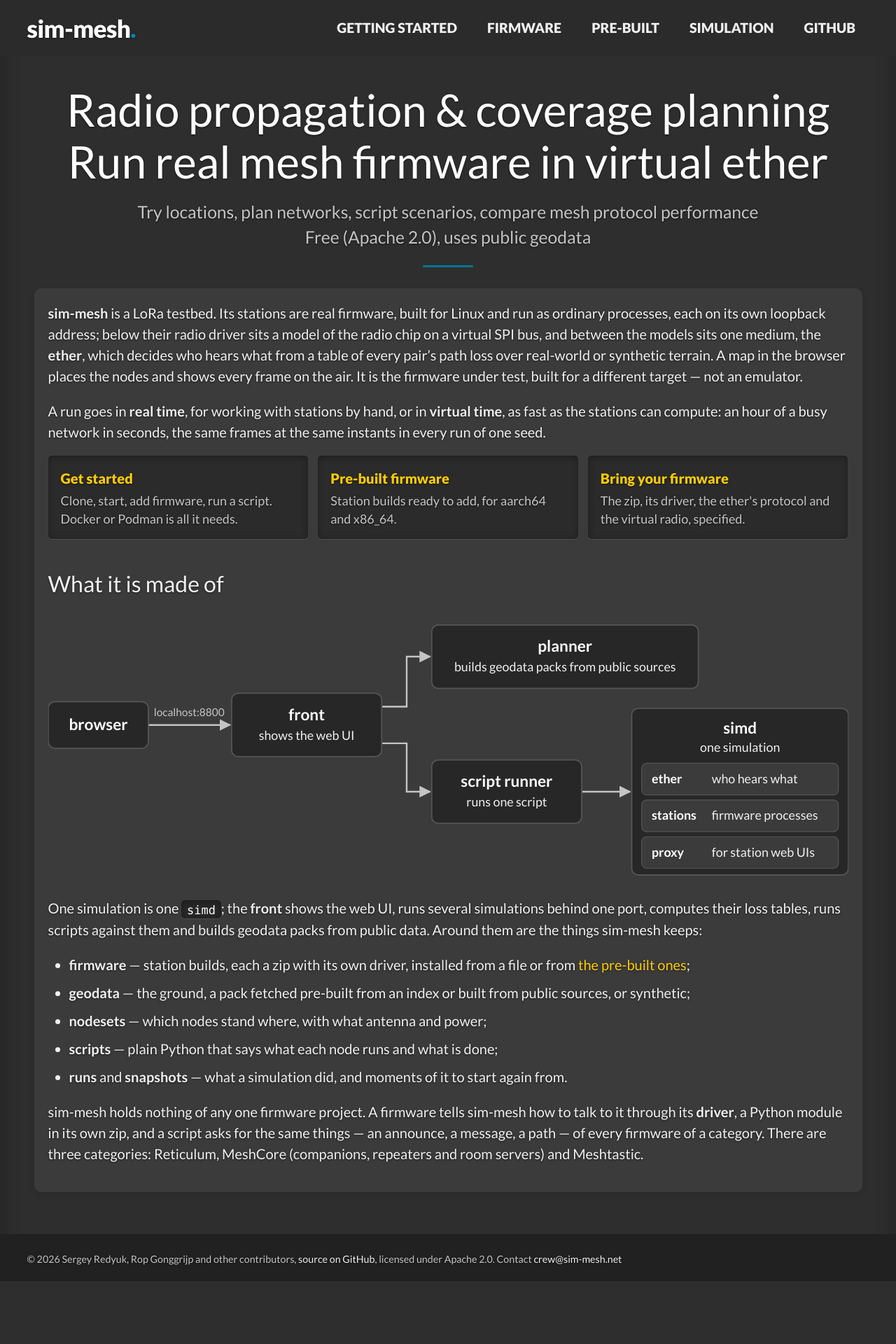
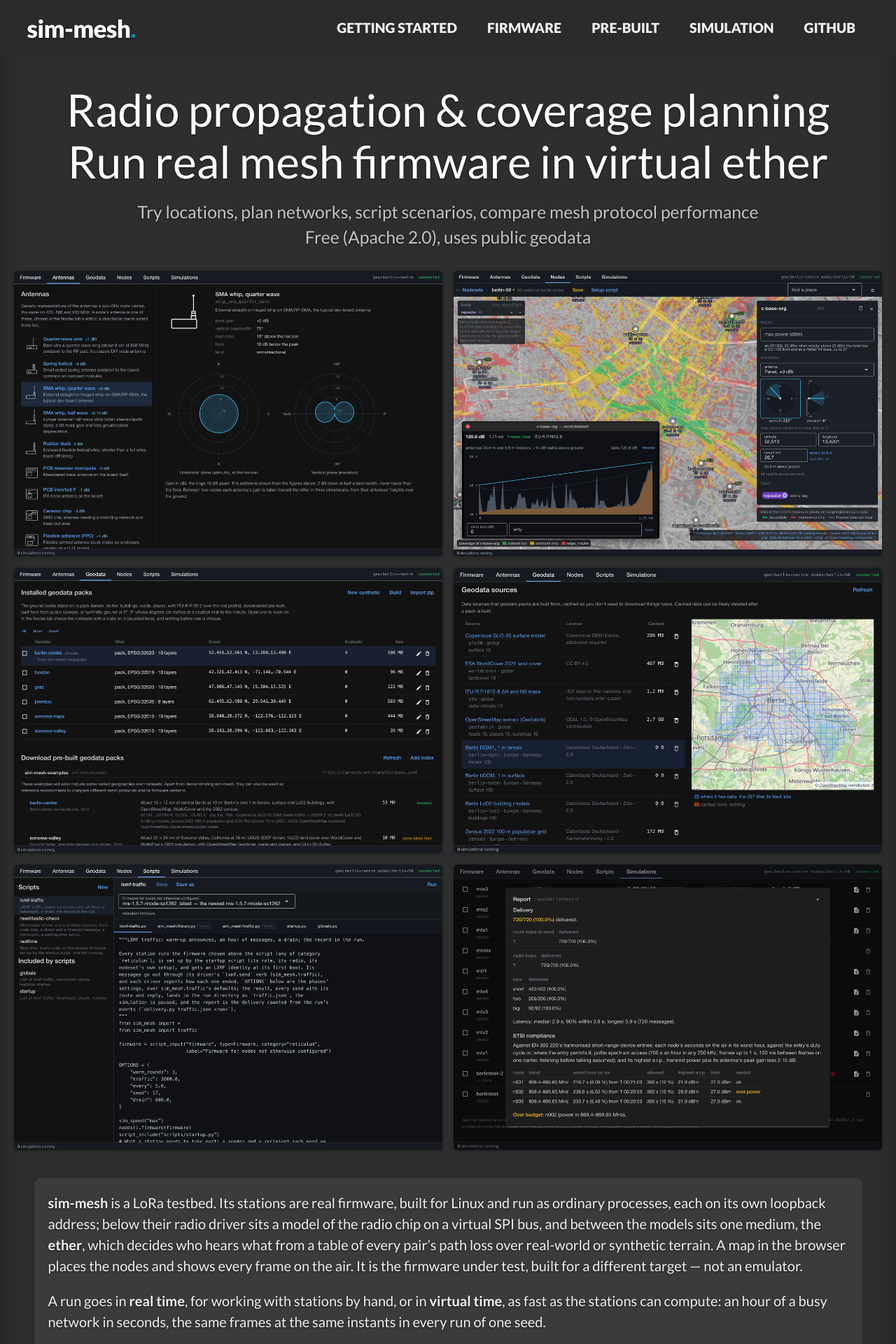
Before and after one commit to sim-mesh/sim-mesh.github.io, a Jekyll site: the page built from index.md, in a window 1280 px wide. Shown: the top 1920 px of the page at 70% size. Built offline with Jekyll 4.4.1, drawn with Linux system fonts in a browser that asks for light colours; before the commit the page ends 1830 px from its top, so only the background shows below that.

Commit message:
Home: screenshot grid under the hero, zooming to full size; preview through sim dev
Signed-off-by: Rop Gonggrijp <rop@gonggri.jp>

```diff
--- a/_layouts/default.html
+++ b/_layouts/default.html
@@ -9,7 +9,7 @@
 <link rel="preconnect" href="https://fonts.googleapis.com">
 <link rel="preconnect" href="https://fonts.gstatic.com" crossorigin>
 <link rel="stylesheet" href="https://fonts.googleapis.com/css2?family=Lato:ital,wght@0,300;0,400;0,700;0,900;1,300;1,400&display=swap">
-<link rel="stylesheet" href="{{ '/assets/css/site.css' | relative_url }}">
+<link rel="stylesheet" href="{{ '/assets/css/site.css' | relative_url }}?v={{ site.time | date: '%s' }}">
 </head>
 <body>
 
@@ -34,6 +34,11 @@
     <p>{% for line in page.hero %}{{ line }}{% unless forloop.last %}<br>{% endunless %}{% endfor %}</p>
     <p class="tagline">{% for line in page.hero_sub %}{{ line }}{% unless forloop.last %}<br>{% endunless %}{% endfor %}</p>
   </div>
+</div>
+<div class="hero-shots">
+  {%- for shot in page.hero_shots %}
+  <figure class="shot"><button type="button"><img src="{{ '/assets/img/' | append: shot.name | append: '.png' | relative_url }}" data-full="{{ '/assets/img/full/' | append: shot.name | append: '.png' | relative_url }}" width="1200" height="800" alt="{{ shot.alt }}"></button></figure>
+  {%- endfor %}
 </div>
 {%- endif %}
 
--- a/assets/css/site.css
+++ b/assets/css/site.css
@@ -1,8 +1,8 @@
 /* The jekyllrb.com design, rebuilt: Lato on a dark ground, content in a raised
    card, gold links, and the notched note boxes. Brighter ink and regular-weight
    body text for contrast; modern layout primitives instead of floats and vendor prefixes.
-   --brand is the only per-site value — the logo dot, the rule under the hero
-   tagline, and the current item in the sidebar. */
+   --brand is the only per-site value — the logo dot and the current item in
+   the sidebar. */
 :root{
   color-scheme:dark;
 
@@ -134,15 +134,16 @@ em,i{font-style:italic}
   margin-top:18px;
   font-weight:400;
 }
-.intro .tagline::after{
-  content:"";
-  display:block;
-  width:72px;
-  height:3px;
-  margin:22px auto 0;
-  border-radius:2px;
-  background:linear-gradient(to bottom,var(--brand),var(--brand-dark));
+/* Screenshots under the tagline, two to a row across the whole window, each
+   zooming on a click. */
+.hero-shots{
+  display:grid;
+  grid-template-columns:repeat(2,minmax(0,1fr));
+  gap:16px;
+  padding:0 20px;
+  margin:0 0 40px;
 }
+.hero-shots .shot{margin:0}
 
 /* ---------- body grid ---------- */
 .site-main{flex:1 0 auto;padding-bottom:20px}
@@ -354,16 +355,15 @@ th{font-weight:900;text-transform:uppercase;font-size:.8em;letter-spacing:.06em;
   display:flex;
   align-items:center;
   justify-content:center;
-  padding:20px;
   background:rgba(0,0,0,.9);
   cursor:zoom-out;
 }
 .lightbox[hidden]{display:none}
+/* As large as the window allows, its proportions kept. */
 .lightbox img{
-  max-width:100%;
-  max-height:100%;
-  border-radius:5px;
-  box-shadow:0 10px 40px rgba(0,0,0,.6);
+  width:100%;
+  height:100%;
+  object-fit:contain;
 }
 
 /* ---------- footer ---------- */
```
Also changed, not shown: other parts of _layouts/default.html (+1 -1 lines), index.md (+13 -0 lines), README.md, assets/img/antennas.png (added), assets/img/full/antennas.png (added), assets/img/full/geodata.png (added), assets/img/full/report.png (added), assets/img/full/scripts.png (added), assets/img/geodata.png (added), assets/img/geodata2.png (added), assets/img/nodes.png (added), assets/img/report.png (added), assets/img/scripts.png (added), 2 other files.
